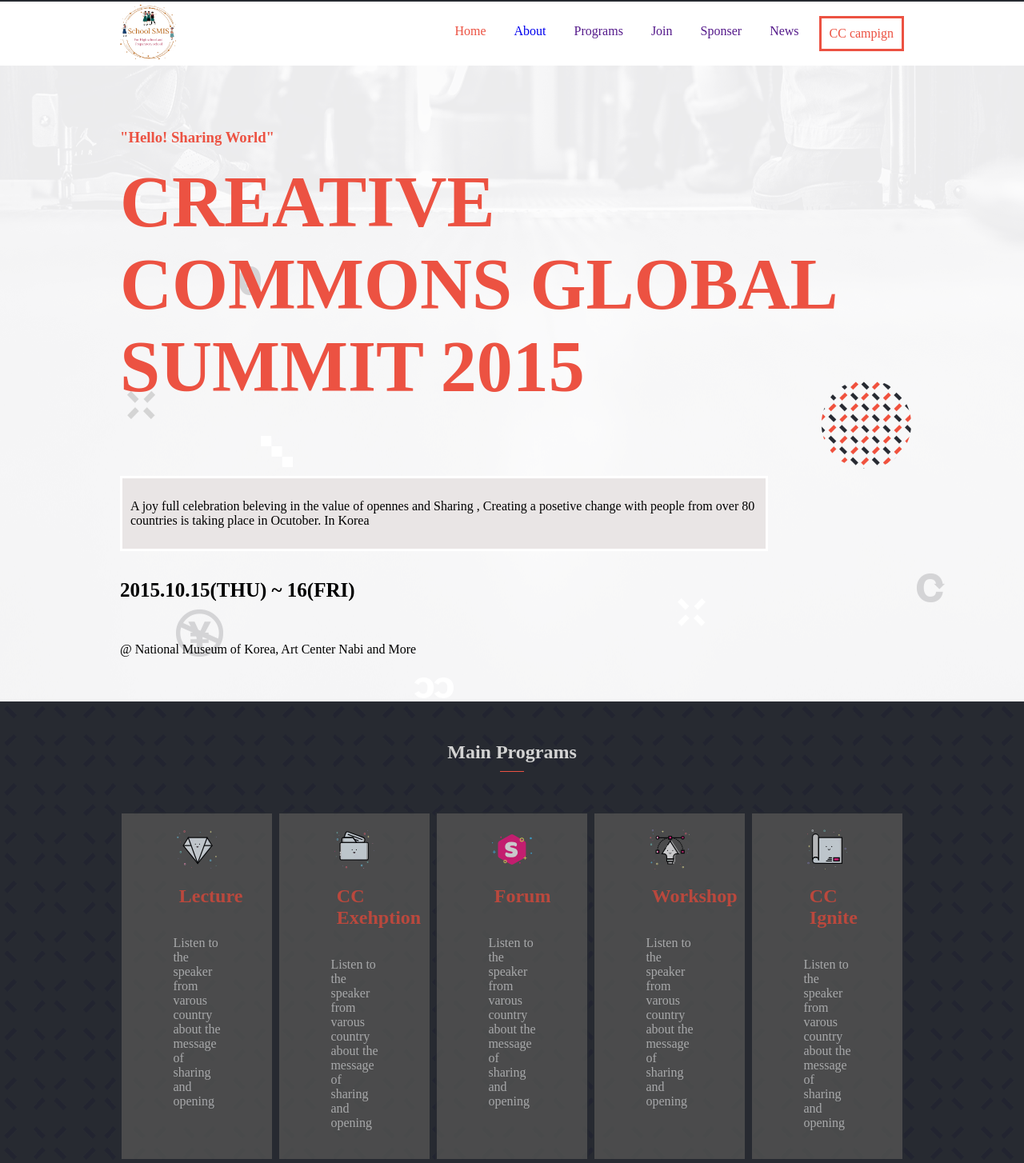
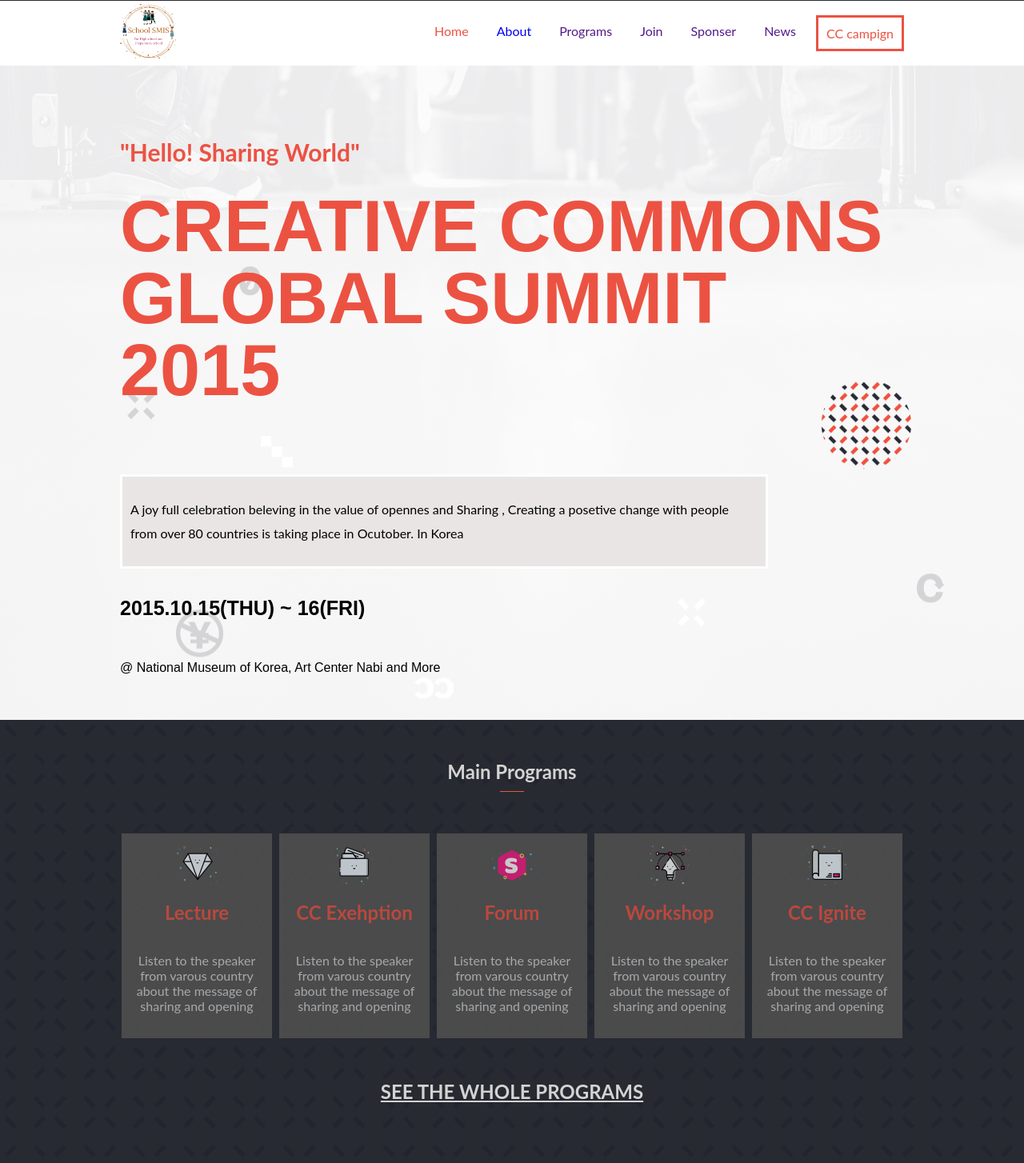
Before and after one commit to gergitokusse/HTML-CSS-JavaScript-capstone-project-, a website: page index.html in a window 1280 px wide. Shown: the part 54-1508 px from the top of the page at 80% size. Drawn offline with Linux system fonts and the light colour scheme; a web font is replaced by a local one.

Commit message:
Update Index.html, about.html, and style/style.css for fixing the font familty

```diff
--- a/index.html
+++ b/index.html
@@ -35,7 +35,7 @@
     </nav>
     <section class="home-section padding-x">
         <h3>"Hello! Sharing World"</h3>
-        <h1>CREATIVE COMMONS GLOBAL SUMMIT 2015</h1>
+        <h1 class="font-familt-cocogoose">CREATIVE COMMONS GLOBAL SUMMIT 2015</h1>
         <div>
             <p>
                 A joy full celebration beleving in the value of opennes and Sharing
@@ -43,8 +43,8 @@
                 place in Ocutober. In Korea
             </p>
         </div>
-        <p class="lg-text">2015.10.15(THU) ~ 16(FRI)</p>
-        <p>@ National Museum of Korea, Art Center Nabi and More</p>
+        <p class="lg-text font-familt-cocogoose">2015.10.15(THU) ~ 16(FRI)</p>
+        <p class="font-familt-cocogoose">@ National Museum of Korea, Art Center Nabi and More</p>
     </section>
     <section class="main-program padding-x bg-black">
         <h1>Main Programs</h1>
@@ -52,8 +52,8 @@
         <div class="main-program-content">
             <div>
                 <img src="./imgs/icons/feature-image-4.svg" alt="Lecture">
-                <h2>Lecture</h2>
-                <p>Listen to the speaker from varous country about the message of sharing and opening</p>
+                <h2 class="font-family-lato">Lecture</h2>
+                <p class="font-family-lato">Listen to the speaker from varous country about the message of sharing and opening</p>
             </div>
             <div>
                 <img src="./imgs/icons/Multiple File Types.svg" alt="CC Exheption">
--- a/style/style.css
+++ b/style/style.css
@@ -3,6 +3,10 @@
 body {
   margin: 0;
   padding: 0;
+}
+
+* {
+  font-family: lato, sans-serif;
 }
 
 .hide-overflow-y {
@@ -461,6 +465,16 @@
   display: none;
 }
 
+
+
+.font-familt-cocogoose {
+  font-family: cocogoose, sans-serif;
+}
+
+.font-family-lato {
+  font-family: lato, sans-serif;
+}
+
 @media (min-width: 768px) {
   body {
     background-color: #d3d3d3;
@@ -542,6 +556,7 @@
   }
 
   .nav_bar ul li a {
+    font-family: lato, sans-serif;
     text-decoration: none;
   }
 
@@ -577,8 +592,13 @@
   }
 
   .home-section h1 {
+    line-height: 90px;
     font-weight: bold;
     font-size: 90px;
+  }
+  .home-section h3{
+    font-size: 30px;
+    font-family: lato, sans-serif;
   }
 
   .home-section div {
@@ -586,6 +606,11 @@
     border: 3px solid white;
     padding: 10px;
     background-color: #e9e5e5;
+  }
+
+  .home-section div p {
+    font-family: lato, sans-serif;
+    line-height: 30px;
   }
 
   .home-section .lg-text {
@@ -664,11 +689,20 @@
 
   .main-program .main-program-content div {
     background-color: #575755;
-    padding: 20px;
+    padding: 15px;
     display: flex;
     flex-direction: column;
     align-items: center;
     border: 2px solid #272a31;
+  }
+
+  .main-program .main-program-content div p {
+    display: flex;
+    flex-direction: column;
+    align-items: center;
+    width: 100%;
+    text-align: center;
+    font-family: lato, sans-serif;
   }
 
   .main-program .main-program-content div img {
@@ -677,7 +711,12 @@
   }
 
   .main-program .main-program-content div h2 {
+    display: flex;
+    flex-direction: column;
+    align-items: center;
+    width: 100%;
     color: #ec5242;
+    font-family: lato, sans-serif;
   }
 
   .main-program .main-program-content div:hover {
@@ -910,4 +949,12 @@
     margin-top: -40px;
     margin-bottom: 20px;
   }
+
+  .font-familt-cocogoose {
+    font-family: cocogoose, sans-serif;
+  }
+
+  .font-family-lato {
+    font-family: lato, sans-serif;
+  }
 }
```
Also changed, not shown: about.html (+2 -2 lines).
